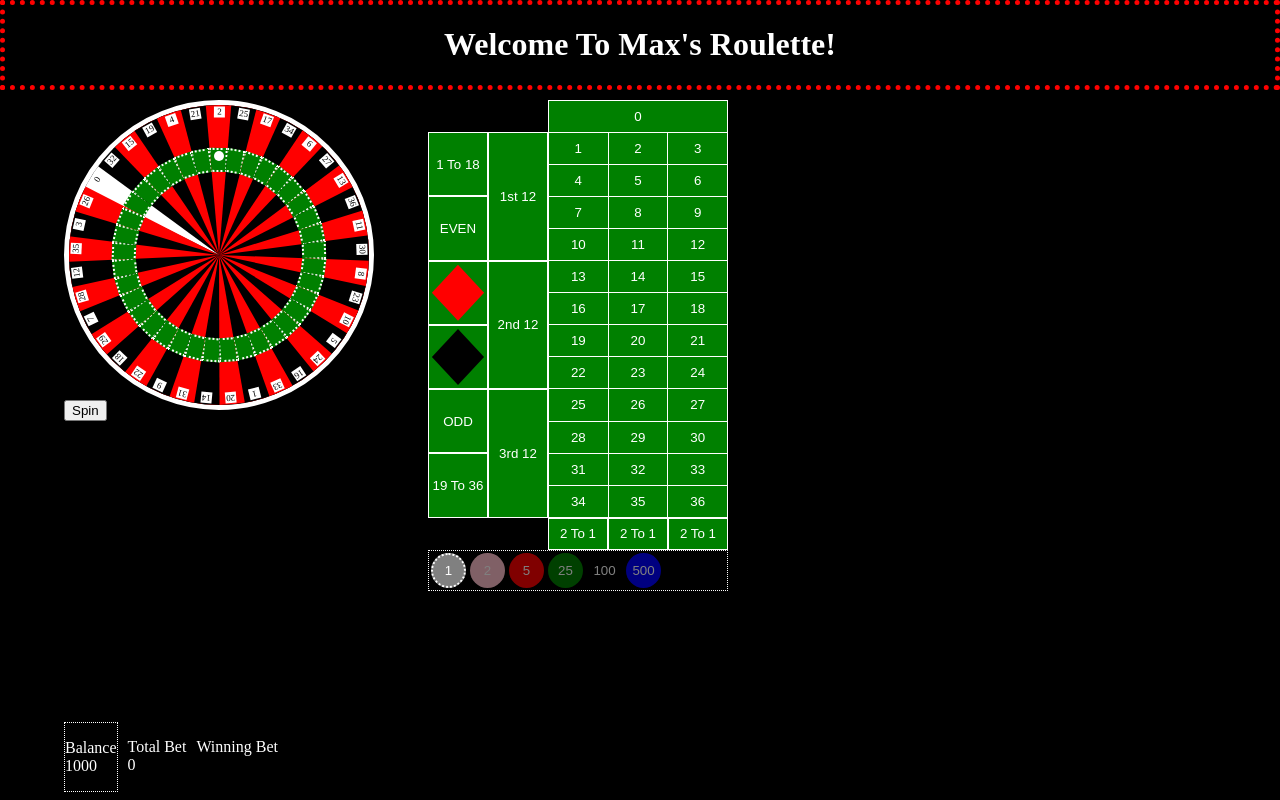
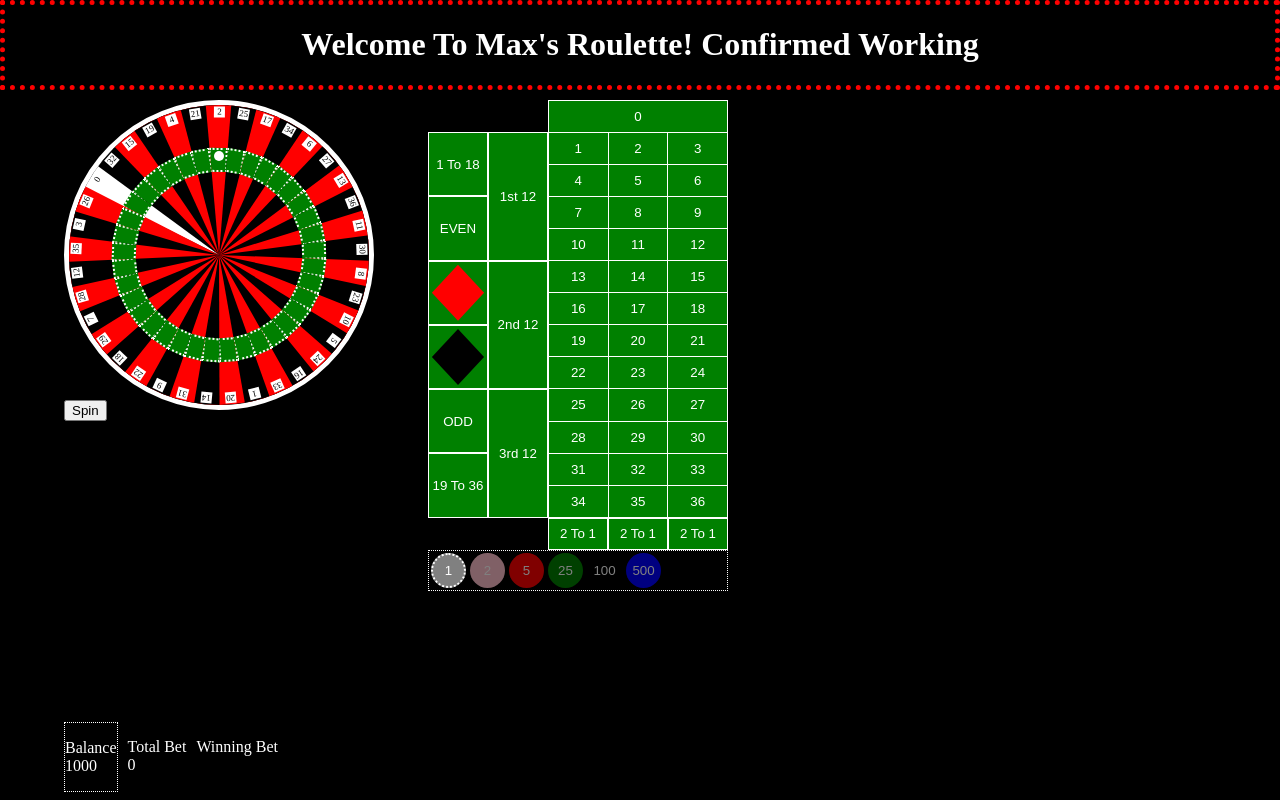
Before and after one commit to maxengelhard/Roulette, a React (Create React App) app in the folder roulette/: page / in a window 1280 px wide. Built offline with nearby package versions, Linux system fonts and the light colour scheme.

Commit message:
Confim Working Deployment

```diff
--- a/roulette/src/App.js
+++ b/roulette/src/App.js
@@ -160,7 +160,6 @@ makeBet(bet,number,e) {
     const target = e.currentTarget.getBoundingClientRect()
     const middle = target.x + target.width/2
     console.log(e.clientX,middle)
-    console.log('hello!')
   }
   this.setState((prevState) => {
       const newBet = (number || number===0) ? number: Object.keys(bet)[0]
--- a/roulette/src/components/Header.js
+++ b/roulette/src/components/Header.js
@@ -3,7 +3,7 @@ import React from 'react'
 const Header = () => {
     return (
         <div className="header">
-            <h1>Welcome To Max's Roulette!</h1>
+            <h1>Welcome To Max's Roulette! Confirmed Working</h1>
         </div>
     )
 }
```
